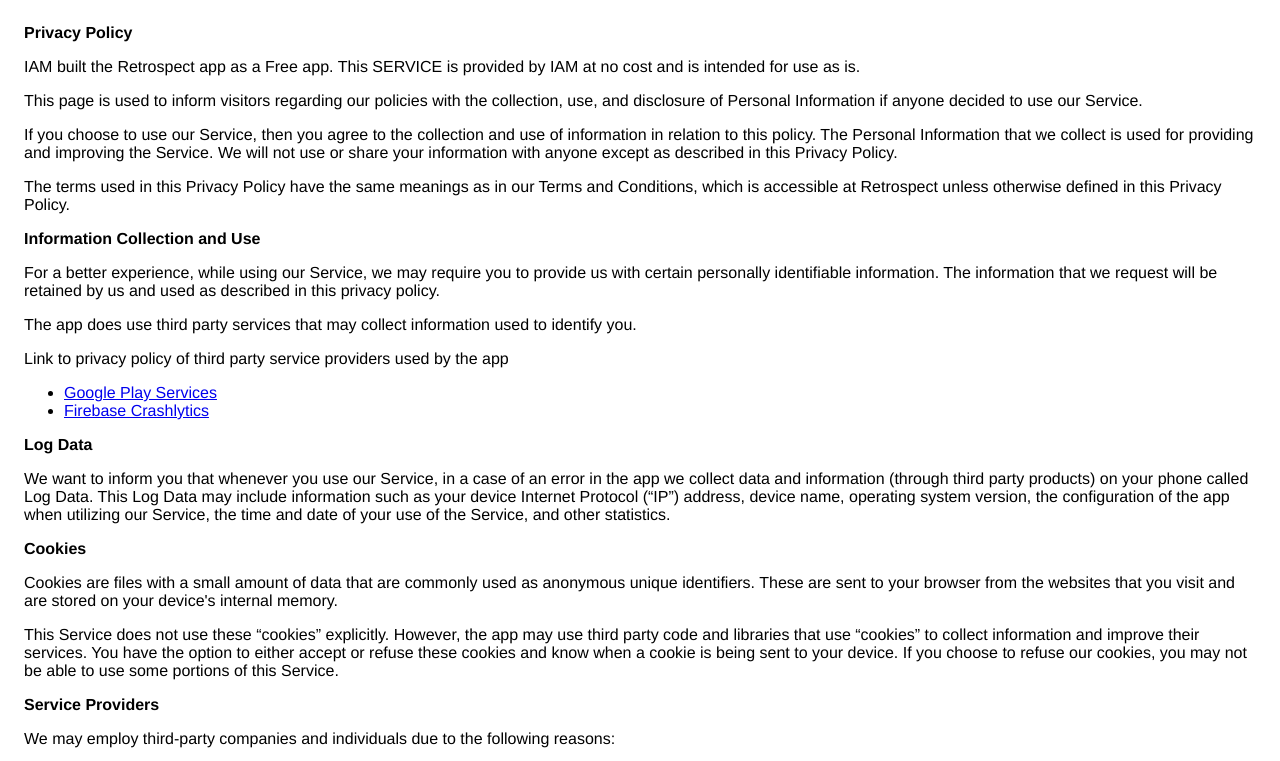
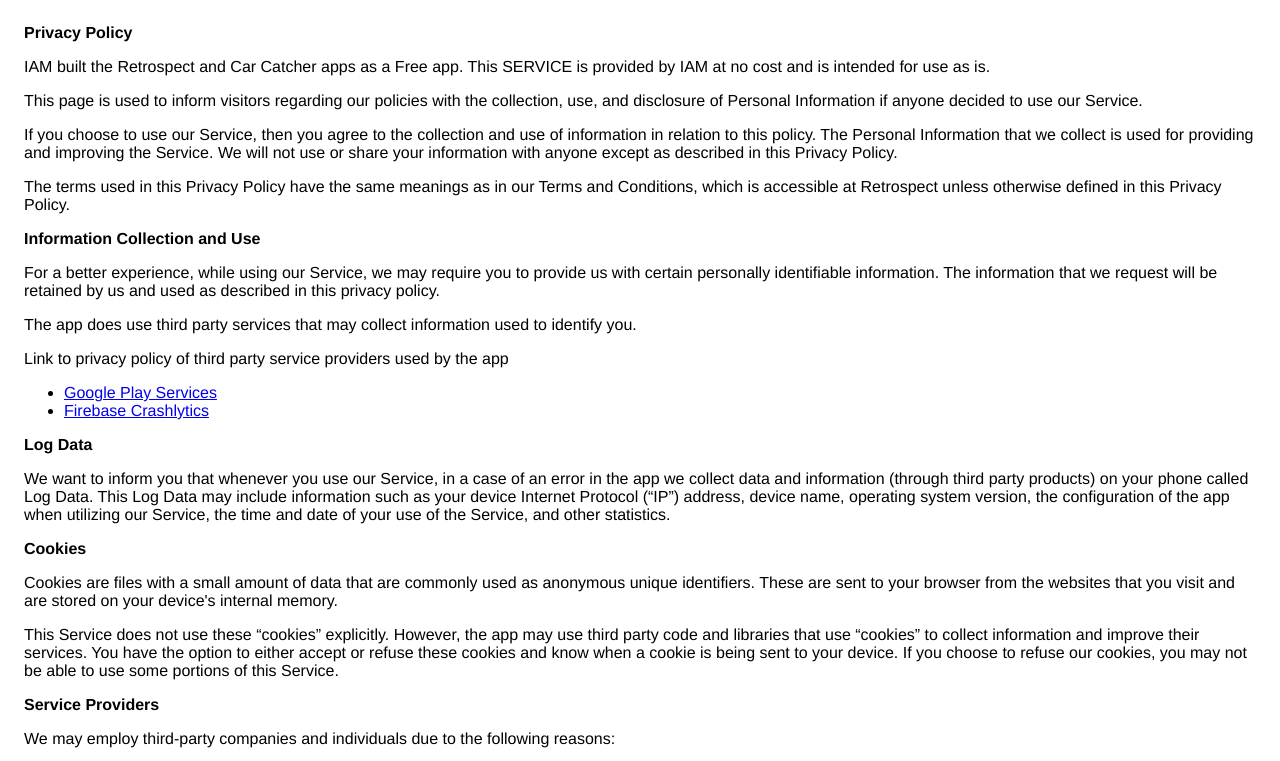
Before and after one commit to matalex412/matalex412.github.io, a plain HTML site: page index.html in a window 1280 px wide. Shown: the top 761 px of the page. Drawn offline with Linux system fonts and the light colour scheme.

Commit message:
Update index.html
add car app clause

```diff
--- a/index.html
+++ b/index.html
@@ -8,7 +8,7 @@
     </head>
     <body>
     <strong>Privacy Policy</strong> <p>
-                  IAM built the Retrospect app as
+                  IAM built the Retrospect and Car Catcher apps as
                   a Free app. This SERVICE is provided by
                   IAM at no cost and is intended for use as
                   is.
```
